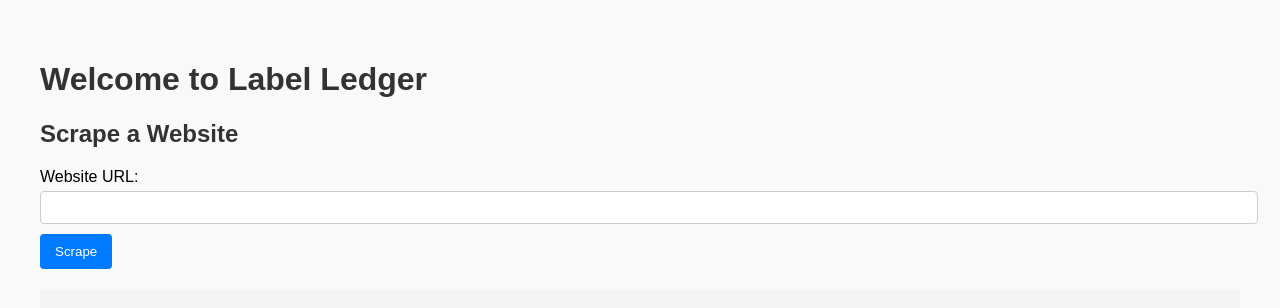
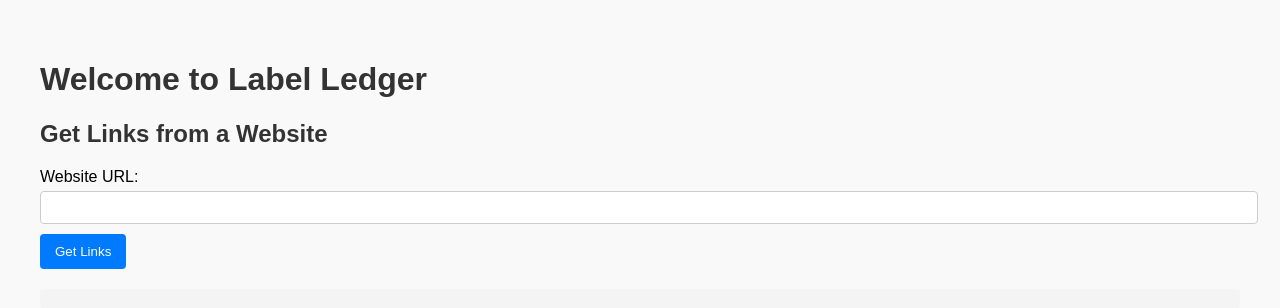
Before and after one commit to leoschonberger/Label-Ledger, a Flask app: page / in a window 1280 px wide. Shown: the top 308 px of the page. Run offline with Flask 3, Linux system fonts and the light colour scheme.

Commit message:
Added crawler to get links of pages, moved componenets into their own directory

```diff
--- a/flask_webapp/main.py
+++ b/flask_webapp/main.py
@@ -7,9 +7,10 @@
         2. /parse: Accepts a POST request with the scraped content and a description for parsing,
                     and returns the parsed content using the Ollama LLM.
 """
-from parse import parse_with_ollama
+from components.crawler import get_all_links
+from components.parse import parse_with_ollama
 from flask import Flask, request, jsonify, render_template
-from scrape import scrape_website, extract_body_content, clean_body_content, split_dom_content
+from components.scrape import scrape_website, extract_body_content, clean_body_content, split_dom_content
 
 app = Flask(__name__)
 
@@ -17,6 +18,22 @@ app = Flask(__name__)
 def home():
     """Home page"""
     return render_template('home.html')
+
+@app.route('/get_links', methods=['POST'])
+def get_links():
+    try:
+        data = request.get_json()
+        website = data.get('website')
+
+        if not website:
+            return jsonify({'error': 'Website URL is required'}), 400
+
+        # Call the get_all_links function to fetch links
+        links = get_all_links(website)  # Ensure this function is implemented and imported correctly
+
+        return jsonify({'links': links}), 200
+    except Exception as e:
+        return jsonify({'error': str(e)}), 500
 
 @app.route('/scrape', methods=['POST'])
 def handle_scrape():
--- a/flask_webapp/templates/home.html
+++ b/flask_webapp/templates/home.html
@@ -6,9 +6,44 @@
     <title>Label Ledger</title>
     <link rel="stylesheet" href="{{ url_for('static', filename='home.css') }}">
     <script>
+        async function handleGetLinks(event) {
+            event.preventDefault();
+            const website = document.getElementById('website').value;
+
+            // Show a loading message
+            const linksResultElement = document.getElementById('links-result');
+            linksResultElement.textContent = 'Fetching links... Please wait.';
+
+            const response = await fetch('/get_links', {
+                method: 'POST',
+                headers: { 'Content-Type': 'application/json' },
+                body: JSON.stringify({ website })
+            });
+
+            const result = await response.json();
+
+            if (response.ok) {
+                // Populate the links dropdown
+                const linksDropdown = document.getElementById('links-dropdown');
+                linksDropdown.innerHTML = ''; // Clear existing options
+                result.links.forEach(link => {
+                    const option = document.createElement('option');
+                    option.value = link;
+                    option.textContent = link;
+                    linksDropdown.appendChild(option);
+                });
+
+                document.getElementById('links-section').style.display = 'block';
+                linksResultElement.textContent = 'Links fetched successfully. Please select a link.';
+            } else {
+                linksResultElement.textContent = '';
+                alert(`Error: ${result.error}`);
+            }
+        }
+
         async function handleScrape(event) {
             event.preventDefault();
-            const website = document.getElementById('website').value;
+            const selectedLink = document.getElementById('links-dropdown').value;
 
             // Show a loading message
             const scrapeResultElement = document.getElementById('scrape-result');
@@ -17,7 +52,7 @@
             const response = await fetch('/scrape', {
                 method: 'POST',
                 headers: { 'Content-Type': 'application/json' },
-                body: JSON.stringify({ website })
+                body: JSON.stringify({ website: selectedLink })
             });
 
             const result = await response.json();
@@ -62,13 +97,24 @@
 <body>
     <h1>Welcome to Label Ledger</h1>
 
-    <!-- Scrape Section -->
-    <form id="scrape-form" onsubmit="handleScrape(event)">
-        <h2>Scrape a Website</h2>
+    <!-- Get Links Section -->
+    <form id="get-links-form" onsubmit="handleGetLinks(event)">
+        <h2>Get Links from a Website</h2>
         <label for="website">Website URL:</label>
         <input type="text" id="website" name="website" required>
-        <button type="submit">Scrape</button>
+        <button type="submit">Get Links</button>
     </form>
+    <pre id="links-result" style="white-space: pre-wrap; background: #f4f4f4; padding: 10px; margin-top: 10px;"></pre>
+
+    <!-- Links Dropdown Section (Initially Hidden) -->
+    <div id="links-section" style="display: none;">
+        <h2>Select a Link to Scrape</h2>
+        <label for="links-dropdown">Available Links:</label>
+        <select id="links-dropdown" name="links-dropdown"></select>
+        <button onclick="handleScrape(event)">Scrape Selected Link</button>
+    </div>
+
+    <!-- Scrape Section -->
     <pre id="scrape-result" style="white-space: pre-wrap; background: #f4f4f4; padding: 10px; margin-top: 10px;"></pre>
 
     <!-- Parse Section (Initially Hidden) -->
@@ -84,4 +130,3 @@
         <pre id="parse-result" style="white-space: pre-wrap; background: #f4f4f4; padding: 10px; margin-top: 10px;"></pre>
     </div>
 </body>
-</html>
```
Also changed, not shown: flask_webapp/components/crawler.py (added, +27 -0 lines), flask_webapp/components/parse.py (renamed from flask_webapp/parse.py), flask_webapp/components/scrape.py (renamed from flask_webapp/scrape.py).
